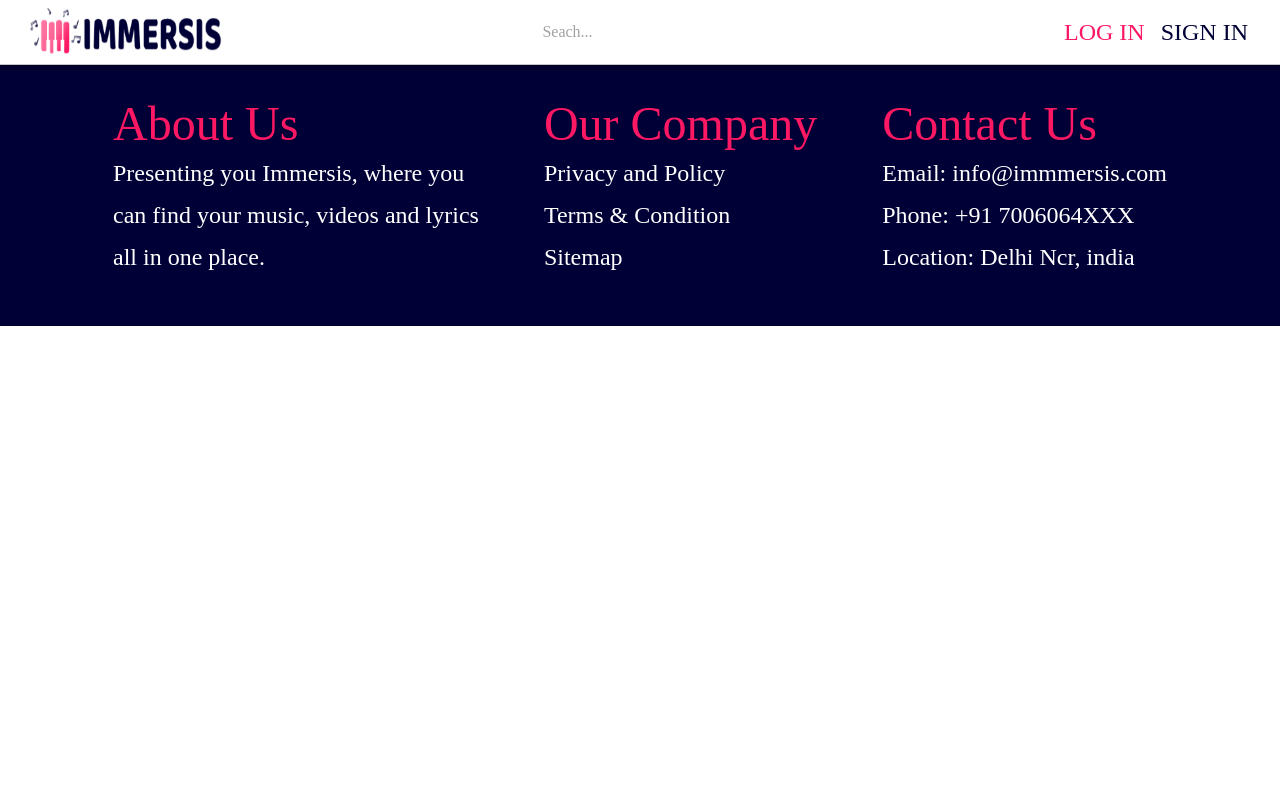
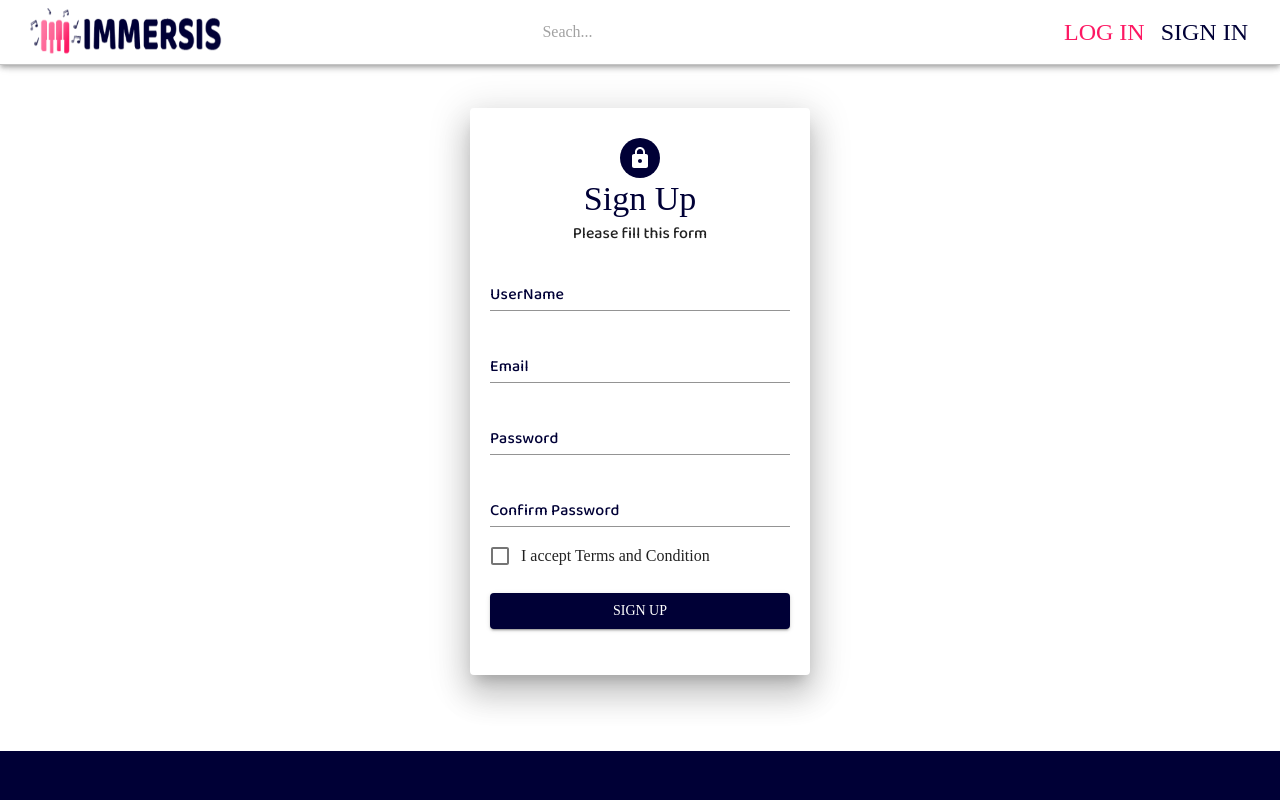
Before and after one commit to pesto-students/song-finder-frontend-f3-beta-2, a React (Create React App) app: page /signup in a window 1280 px wide. Shown: the top 800 px of the page. Built offline with nearby package versions, Linux system fonts and the light colour scheme; a web font is replaced by a local one.

Commit message:
Routing{Sign up Page } Design{Sign Up  Component}

```diff
--- a/src/App.js
+++ b/src/App.js
@@ -7,6 +7,7 @@ import Navbar from './components/UI/Navbar'
 import LandingPage from './components/UI/LandingPage'
 import Footer from './components/UI/Footer'
 import Login from './components/UI/Login'
+import SignUp from './components/UI/SignUp'
 import { Routes, Route } from 'react-router-dom'
 function App() {
   const font = "'Baloo Bhaijaan 2', cursive;";
@@ -22,6 +23,7 @@ function App() {
         <Route exact path='/' element={<LandingPage />
         } />
         <Route path="login" element={<Login />} />
+        <Route path="signup" element={<SignUp />} />
       </Routes>
       <Footer />
       {/*
--- /dev/null
+++ b/src/components/UI/SignUp.js
@@ -0,0 +1,112 @@
+import { Container, FormControlLabel, Grid, Paper, Typography } from '@material-ui/core'
+
+import { makeStyles } from '@material-ui/styles'
+import Avatar from '@mui/material/Avatar';
+import LockIcon from '@mui/icons-material/Lock';
+import React from 'react'
+import { Box, TextField } from '@mui/material';
+import { Checkbox } from "@material-ui/core";
+import Button from '@material-ui/core/Button';
+import { Link } from "@mui/material";
+import { margin } from '@mui/system';
+import { createTheme } from './Theme'
+
+const useStyles = makeStyles((theme) => ({
+
+    inputRoot: {
+
+        "& .MuiInput-underline:after": {
+            borderBottom: "2px solid #000036"
+        },
+        "& .MuiInput-underline:hover:before": {
+            borderBottom: "2px solid #000036 !important"
+        }
+    },
+    hover: {
+
+    },
+    Paper: {
+        padding: '30px 20px',
+        width: 300,
+        margin: "20px auto"
+    },
+    button: {
+
+
+        backgroundColor: "#000036",
+        color: "#fff",
+        margin: "1rem 0",
+        '&:hover': {
+            backgroundColor: 'rgba(0, 0, 54, .9) !important',
+
+        },
+
+    },
+    h4: {
+        color: "#000036"
+    },
+    Avatar: {
+        backgroundColor: "#000036 !important"
+    },
+
+
+}))
+
+const SignUp = () => {
+    const classes = useStyles();
+    return (
+        <Box sx={{ p: 1, mt: 10, mb: 5 }}>
+            <Container maxWidth="lg">
+                <Grid container>
+                    <Paper elevation={20} className={classes.Paper} sx={{ p: 100 }} >
+                        <Grid align="center">
+                            <Avatar className={classes.Avatar}>
+                                <LockIcon />
+                            </Avatar>
+                            <Typography variant="h4" className={classes.h4}> Sign Up</Typography>
+                            <Typography variant="caption1">Please fill this form</Typography>
+                        </Grid>
+                        <form>
+                            {/* UserName Field */}
+                            <TextField className={classes.inputRoot} fullWidth inputProps={{ style: { fontFamily: "'Baloo Da 2', cursive " } }}
+                                InputLabelProps={{ style: { color: "#000036", fontFamily: "'Baloo Da 2', cursive" } }}
+                                label="UserName" margin="normal" variant="standard"
+                                placeholder="Enter Your UserName" />
+
+                            {/* Email field */}
+                            <TextField className={classes.inputRoot}
+                                fullWidth inputProps={{ style: { fontFamily: "'Baloo Da 2', cursive " } }}
+                                InputLabelProps={{ style: { color: "#000036", fontFamily: "'Baloo Da 2', cursive" } }}
+                                variant="standard" margin="normal" label="Email" placeholder="name@domain.com" />
+
+                            {/* Password Field */}
+                            <TextField className={classes.inputRoot} fullWidth label="Password" variant="standard" placeholder="Enter your Password"
+                                margin="normal" placeholder="Enter Your Password" inputProps={{ style: { fontFamily: "'Baloo Da 2', cursive " } }} InputLabelProps={{ style: { color: "#000036", fontFamily: "'Baloo Da 2', cursive" } }} />
+
+                            <TextField className={classes.inputRoot} fullWidth
+                                inputProps={{ style: { fontFamily: "'Baloo Da 2', cursive " } }}
+                                InputLabelProps={{ style: { color: "#000036", fontFamily: "'Baloo Da 2', cursive" } }}
+                                margin="normal" placeholder="Confirm Password" variant="standard" label="Confirm Password" />
+                            <FormControlLabel
+                                value=""
+                                control={<Checkbox />}
+                                label="I accept Terms and Condition"
+                                labelPlacement="I Accept Terms and Condition"
+                            />
+                            <Button className={classes.hover} type="submit"
+                                className={classes.button}
+                                fullWidth={true}
+                                variant="contained"
+                                color="primary" >Sign Up</Button>
+
+                        </form>
+                    </Paper>
+                </Grid>
+
+            </Container>
+        </Box>
+
+    )
+}
+
+export default SignUp
```
